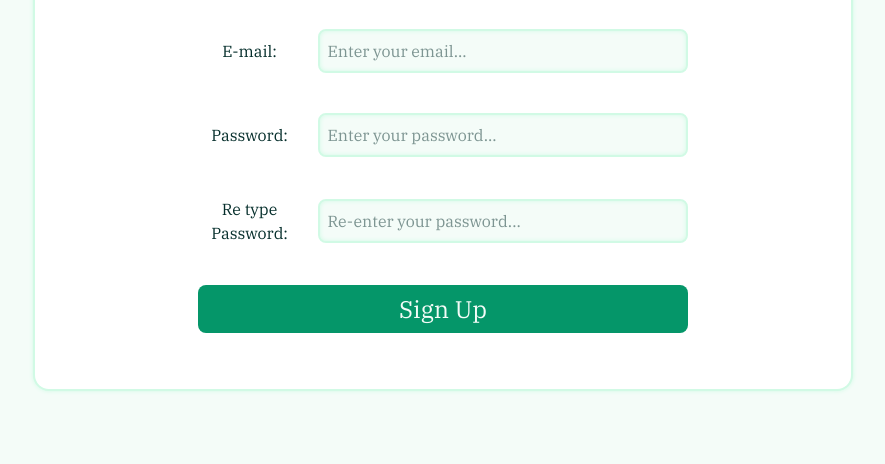
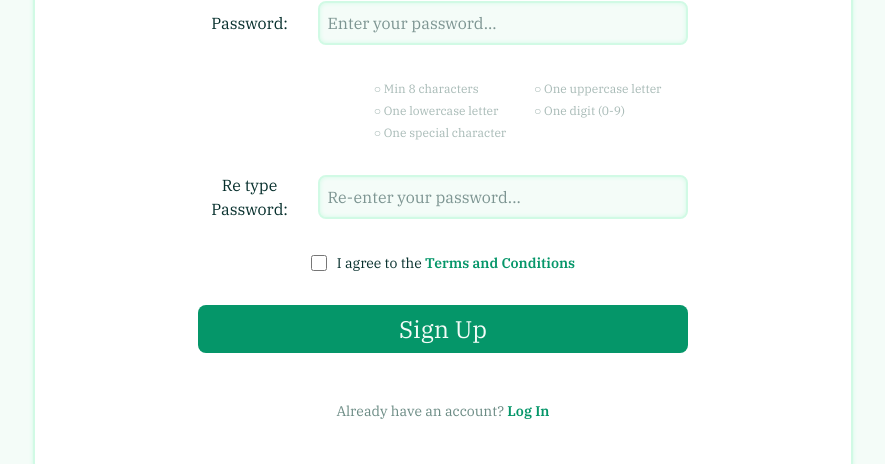
Before and after one commit to dhyeyRathi/ecommerce, a Next.js app: page /sign-up in a window 1280 px wide. Shown: the part 377-841 px from the top of the page, without its empty margins (197-1082 px from the left). Before the commit the page ends 800 px from the top, so only its background shows below. Built offline with nearby package versions, Linux system fonts and the light colour scheme; no server answers; the database is empty.

Commit message:
Updates: login singup enhanced and completed.

```diff
--- a/app/(auth)/login/page.tsx
+++ b/app/(auth)/login/page.tsx
@@ -3,6 +3,7 @@ import { LoginContext } from "@/app/context/loginContext";
 import { redirect, useRouter } from "next/navigation";
 import { supabase } from "@/app/lib/supabase";
 import React, { useContext, useState } from "react";
+import Link from "next/link";
 
 const page = () => {
   const [email, setEmail] = useState<string>("");
@@ -75,6 +76,13 @@ const page = () => {
             </button>
           </div>
 
+          <div className="text-center text-sm text-text-muted mt-4">
+            Don&apos;t have an account?{" "}
+            <Link href="/sign-up" prefetch={false} className="text-primary hover:underline font-semibold">
+              Sign Up
+            </Link>
+          </div>
+
         </form>
       </div>
     </div>
--- a/app/(auth)/sign-up/page.tsx
+++ b/app/(auth)/sign-up/page.tsx
@@ -3,6 +3,7 @@ import React, { useContext, useState } from "react";
 import { LoginContext } from "@/app/context/loginContext";
 import { redirect, useRouter } from "next/navigation";
 import { supabase } from "@/app/lib/supabase";
+import Link from "next/link";
 
 import { useNotification } from "@/app/context/notificationContext";
 
@@ -13,16 +14,56 @@ export default function SignUpPage() {
   const [password, setPassword] = useState<string>("");
   const [rePassword, setRePassword] = useState<string>("");
   const [matchPwd, setMatchPwd] = useState<boolean>(false);
+  const [agreed, setAgreed] = useState<boolean>(false);
+  const [showTerms, setShowTerms] = useState<boolean>(false);
+
+  const [pwdValidation, setPwdValidation] = useState({
+    length: false,
+    specialChar: false,
+    number: false,
+    uppercase: false,
+    lowercase: false,
+  });
+
   const auth = useContext(LoginContext);
   const router = useRouter();
   const { showToast } = useNotification();
 
+  const handlePasswordChange = (val: string) => {
+    setPassword(val);
+    setPwdValidation({
+      length: val.length >= 8,
+      specialChar: /[!@#$%^&*(),.?":{}|<>_+\-=\[\]\\\/]/.test(val),
+      number: /\d/.test(val),
+      uppercase: /[A-Z]/.test(val),
+      lowercase: /[a-z]/.test(val),
+    });
+  };
+
   const handleSignup = async (e: React.SyntheticEvent) => {
     e.preventDefault();
+
+    const isPasswordSecure =
+      pwdValidation.length &&
+      pwdValidation.specialChar &&
+      pwdValidation.number &&
+      pwdValidation.uppercase &&
+      pwdValidation.lowercase;
+
+    if (!isPasswordSecure) {
+      showToast("Password does not meet the security testcases.", "error");
+      return;
+    }
+
     if (password !== rePassword) {
       setMatchPwd(true);
       setPassword("");
       setRePassword("");
+      return;
+    }
+
+    if (!agreed) {
+      showToast("You must agree to the Terms and Conditions.", "error");
       return;
     }
 
@@ -64,7 +105,7 @@ export default function SignUpPage() {
         </div>
         <form onSubmit={handleSignup}
           aria-label="input container"
-          className="flex flex-col w-full gap-6 lg:gap-10 lg:p-6 justify-center items-center"
+          className="flex flex-col w-full gap-6 lg:gap-8 lg:p-6 justify-center items-center"
         >
           <div className="flex flex-col md:flex-row w-full md:gap-4 md:w-2/3 md:items-center  text-heading">
             <label
@@ -125,12 +166,34 @@ export default function SignUpPage() {
               type="password"
               value={password}
               id="password input"
-              onChange={(e) => setPassword(e.target.value)}
+              onChange={(e) => handlePasswordChange(e.target.value)}
               className="bg-background border-2 border-border focus:shadow-xs shadow-text inset-shadow-[0_0_4px] w-75 md:w-140  inset-shadow-border
                p-2  rounded-lg focus:outline-none"
               placeholder="Enter your password..."
               required
             />
+          </div>
+
+          {/* Password complexity checklist */}
+          <div className="flex flex-col md:flex-row md:gap-4 w-full md:w-2/3 text-heading mt-1">
+            <div className="hidden md:block md:w-40 shrink-0" />
+            <div className="w-full max-w-75 md:max-w-140 text-xs text-text-muted grid grid-cols-2 gap-1.5 px-2 md:px-0 text-left">
+              <span className={pwdValidation.length ? "text-green-500 font-medium" : "text-text-muted/60"}>
+                {pwdValidation.length ? "✓" : "○"} Min 8 characters
+              </span>
+              <span className={pwdValidation.uppercase ? "text-green-500 font-medium" : "text-text-muted/60"}>
+                {pwdValidation.uppercase ? "✓" : "○"} One uppercase letter
+              </span>
+              <span className={pwdValidation.lowercase ? "text-green-500 font-medium" : "text-text-muted/60"}>
+                {pwdValidation.lowercase ? "✓" : "○"} One lowercase letter
+              </span>
+              <span className={pwdValidation.number ? "text-green-500 font-medium" : "text-text-muted/60"}>
+                {pwdValidation.number ? "✓" : "○"} One digit (0-9)
+              </span>
+              <span className={pwdValidation.specialChar ? "text-green-500 font-medium" : "text-text-muted/60"}>
+                {pwdValidation.specialChar ? "✓" : "○"} One special character
+              </span>
+            </div>
           </div>
 
           <div className="flex flex-col md:flex-row md:gap-4 w-full md:w-2/3  md:items-center relative  text-heading">
@@ -157,17 +220,72 @@ export default function SignUpPage() {
             )}
           </div>
 
+          {/* Terms and conditions agreement checkbox */}
+          <div className="flex items-center justify-center gap-2.5 w-full md:w-2/3 px-4 md:px-0 text-heading">
+            <input
+              type="checkbox"
+              id="terms-checkbox"
+              checked={agreed}
+              onChange={(e) => setAgreed(e.target.checked)}
+              className="w-4 h-4 text-primary bg-background border-border rounded-sm focus:ring-primary focus:ring-2 cursor-pointer"
+              required
+            />
+            <label htmlFor="terms-checkbox" className="text-sm select-none cursor-pointer">
+              I agree to the{" "}
+              <span
+                onClick={(e) => {
+                  e.preventDefault();
+                  e.stopPropagation();
+                  setShowTerms(true);
+                }}
+                className="text-primary hover:underline font-semibold cursor-pointer"
+              >
+                Terms and Conditions
+              </span>
+            </label>
+          </div>
+
           <div className="flex flex-col md:flex-row md:gap-4 w-full md:w-2/3  justify-center md:items-center  text-heading">
             <button
               className="bg-primary text-background px-6 py-2 w-full rounded-lg hover:bg-primary-hover text-lg mt-3 lg:mt-0 sm:text-2xl"
               type="submit"
-
             >
               Sign Up
             </button>
           </div>
+
+          <div className="text-center text-sm text-text-muted mt-4">
+            Already have an account?{" "}
+            <Link href="/login" prefetch={false} className="text-primary hover:underline font-semibold">
+              Log In
+            </Link>
+          </div>
         </form>
       </div>
+
+      {/* Terms and Conditions Modal */}
+      {showTerms && (
+        <div className="fixed inset-0 z-50 flex items-center justify-center bg-black/60 backdrop-blur-xs p-4">
+          <div className="bg-surface border-2 border-border rounded-2xl max-w-lg w-full p-6 shadow-2xl text-heading">
+            <h2 className="text-2xl font-bold mb-4 border-b border-border pb-2">Terms and Conditions</h2>
+            <div className="max-h-60 overflow-y-auto pr-2 text-sm text-text-muted space-y-4 font-light leading-relaxed">
+              <p>Welcome to EZ Mart. By creating an account, you agree to comply with and be bound by the following terms of use:</p>
+              <p>1. <strong>Use of Service</strong>: You agree to provide true, accurate, and complete registration information.</p>
+              <p>2. <strong>Account Protection</strong>: You are responsible for keeping your login credentials and password confidential.</p>
+              <p>3. <strong>Prohibited Conduct</strong>: You may not use this platform to conduct any fraudulent activities, distribute malware, or abuse site resources.</p>
+              <p>4. <strong>Updates to Terms</strong>: EZ Mart reserves the right to modify these terms at any time. Continued use of the platform constitutes agreement to changes.</p>
+            </div>
+            <div className="mt-6 flex justify-end">
+              <button
+                onClick={() => setShowTerms(false)}
+                className="px-6 py-2 bg-primary text-background font-semibold rounded-lg hover:bg-primary-hover transition-colors cursor-pointer"
+              >
+                Close
+              </button>
+            </div>
+          </div>
+        </div>
+      )}
     </div>
   );
 }
```
